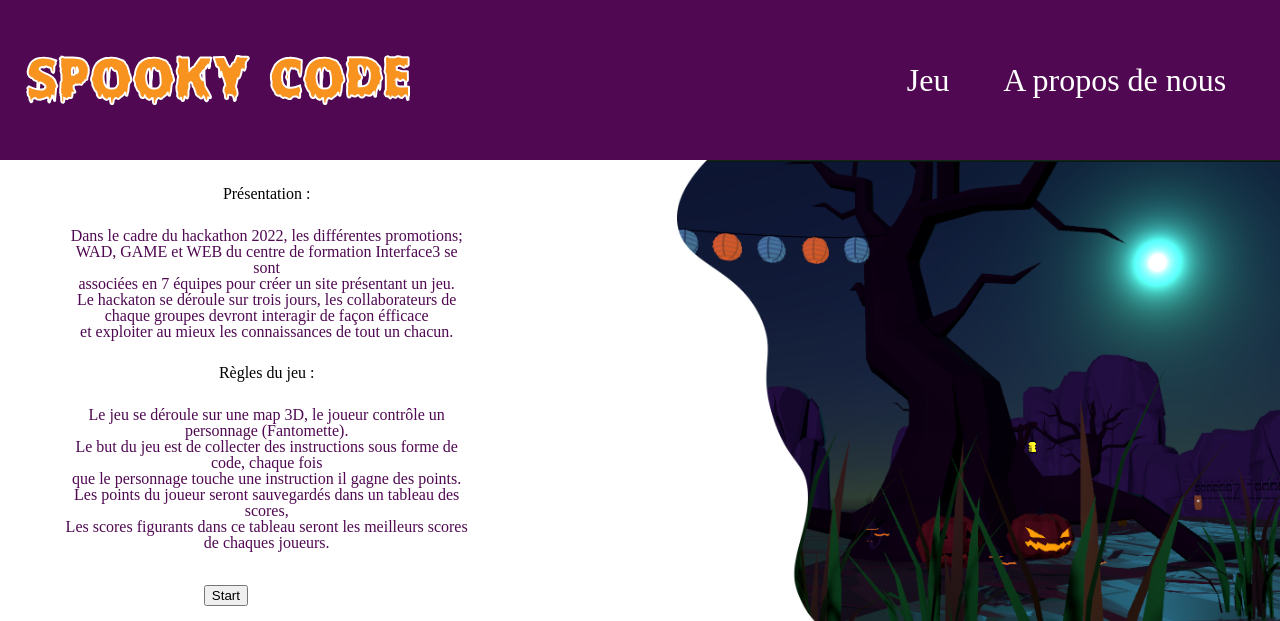
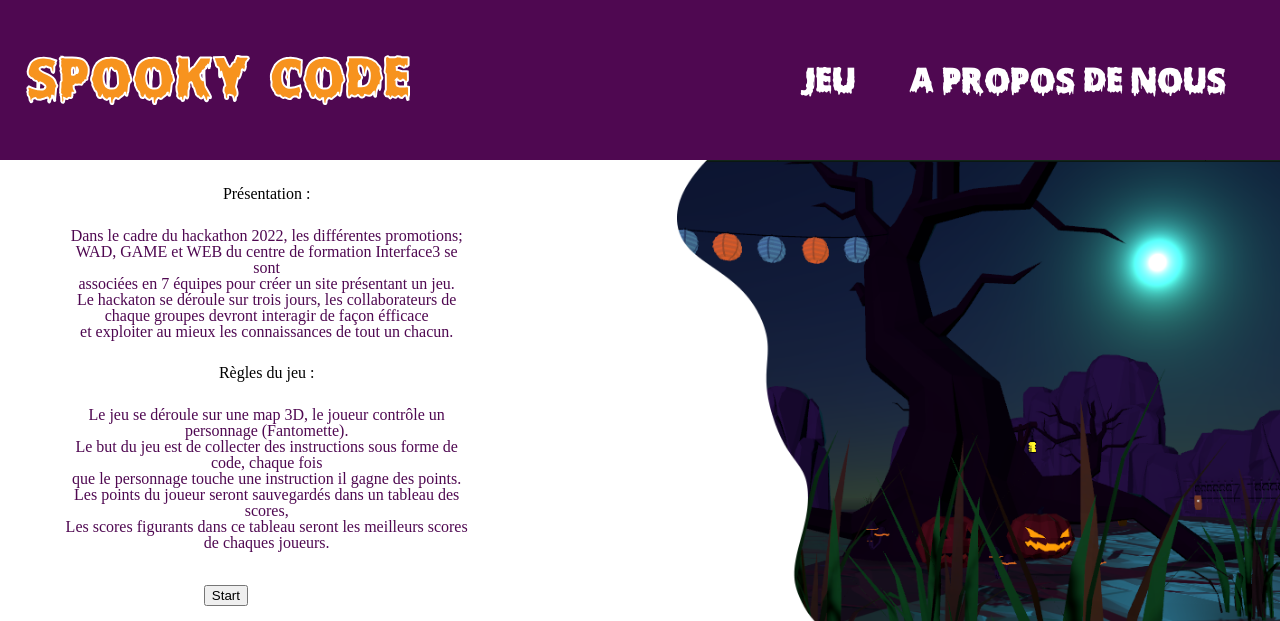
Before and after one commit to Baboo81/SpookyCode, a PHP site: page / in a window 1280 px wide. Shown: the top 621 px of the page. Run offline with PHP 8.4, Linux system fonts and the light colour scheme.

Commit message:
T_ajout Font

```diff
--- a/assets/css/styles1.css
+++ b/assets/css/styles1.css
@@ -3,8 +3,8 @@
 	box-sizing: border-box;
 }
 @font-face {
-    font-family: 'halloween1';
-    src: url('../fonts/CFHalloween-Regular.ttf');
+    font-family: 'scaryHalloween';
+    src: url('../fonts/Scary Halloween Font.ttf');
 }
 /*& Concernant le HEADER */
 header{
@@ -53,7 +53,7 @@ ul li {
 
     /*margin: 15px;*/
     /*width: 350px;*/
-    font-family:scary halloween font;
+    font-family: scaryHalloween;
     padding-right: 7%;
     /*font: size 1.5em;*/
 
--- a/assets/css/styles3.css
+++ b/assets/css/styles3.css
@@ -2,6 +2,11 @@
     --prune: #4F0851;
 
 }
+@font-face {
+    font-family: 'Spooky Webbie';
+    src: url('../fonts/Spooky Webbie.ttf');
+}
+
 /*~ Concernant le container ***************/
 .container{
     width: 100%;
@@ -41,7 +46,7 @@
 }
 .left-side > h2{
     font-weight: bold;
-    text-decoration: wavy;
+    font-family: Spooky Webbie;
 }
 /*& Concernant la partie right (img) */
 
```
Also changed, not shown: assets/fonts/Scary Halloween Font.ttf (added).
